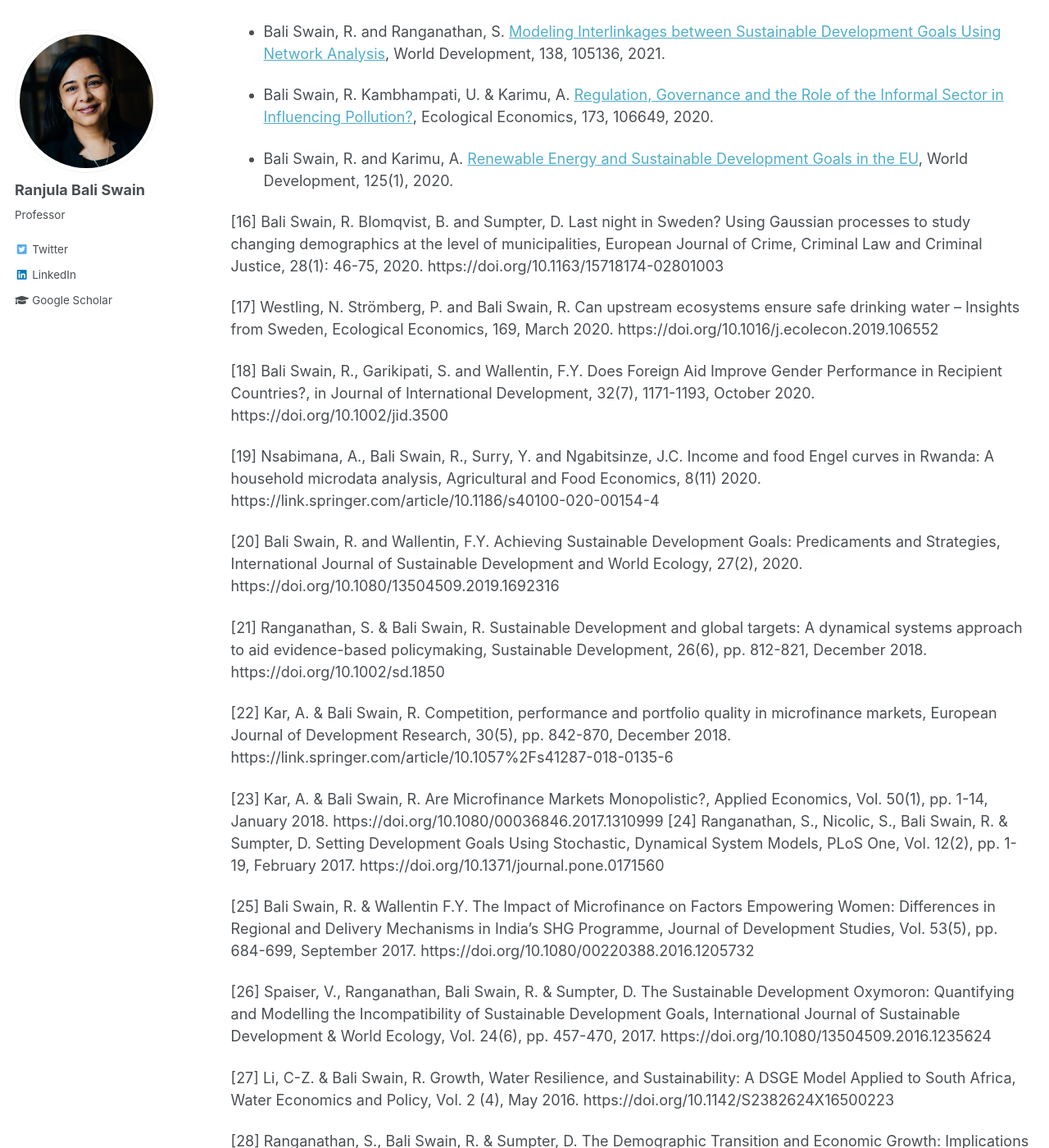
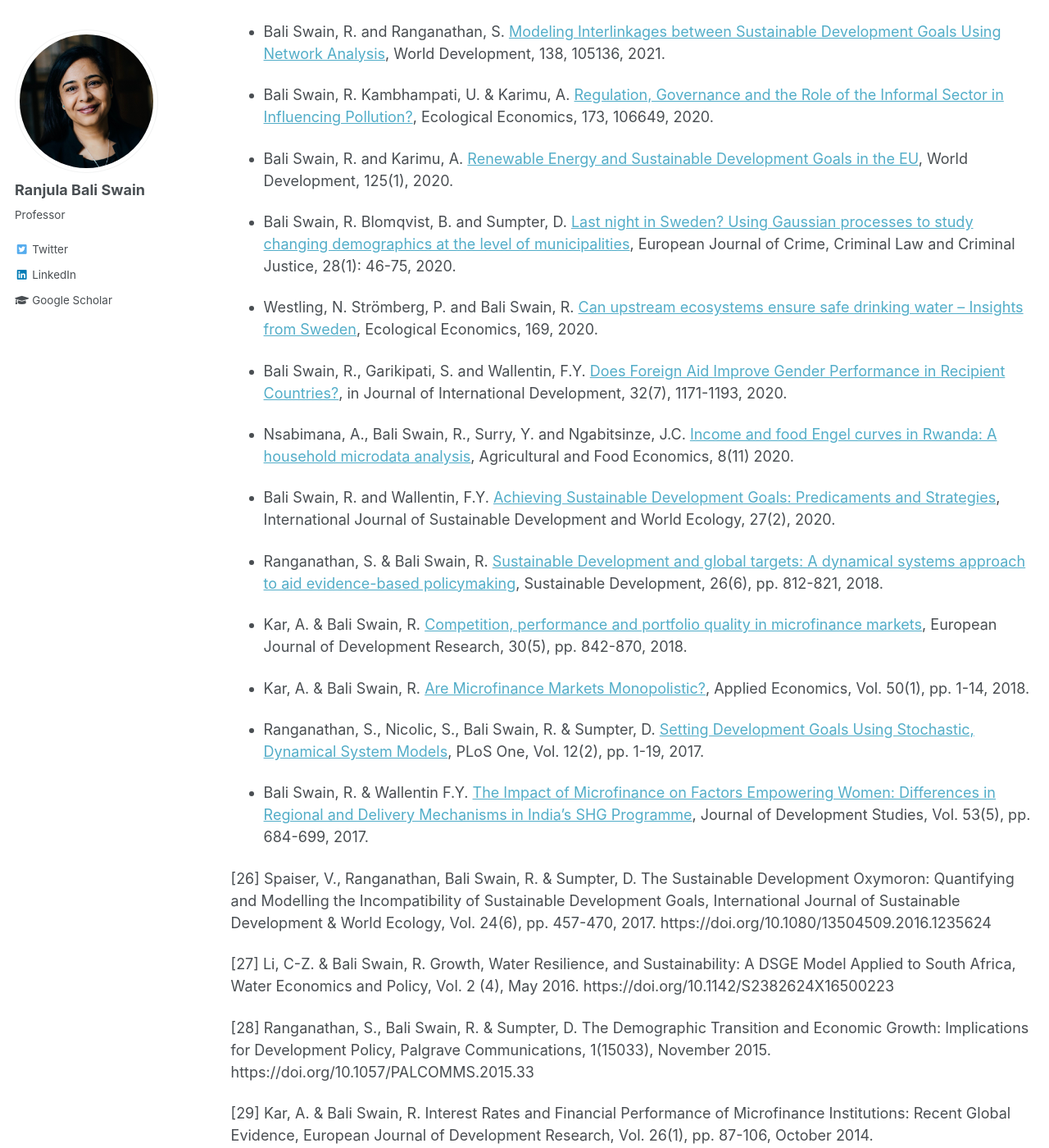
Before and after one commit to ranjbali/ranjbali.github.io, a Jekyll site: the page built from _pages/publications.md, in a window 1280 px wide and 1400 px high, scrolled down 342 px. Shown: the whole window at 82% size. Built offline with Jekyll 4.4.1, drawn with Linux system fonts in a browser that asks for light colours; some of the changed text lies outside the part shown.

Commit message:
Update publications.md

```diff
--- a/_pages/publications.md
+++ b/_pages/publications.md
@@ -19,24 +19,25 @@ Education
 
 * Bali Swain, R. and Karimu, A. [Renewable Energy and Sustainable Development Goals in the EU](https://doi.org/10.1016/j.worlddev.2019.104693 ), World Development, 125(1), 2020.
 
-[16]	Bali Swain, R. Blomqvist, B. and Sumpter, D. Last night in Sweden? Using Gaussian processes to study changing demographics at the level of municipalities, European Journal of Crime, Criminal Law and Criminal Justice, 28(1): 46-75, 2020. https://doi.org/10.1163/15718174-02801003
+* Bali Swain, R. Blomqvist, B. and Sumpter, D. [Last night in Sweden? Using Gaussian processes to study changing demographics at the level of municipalities](https://doi.org/10.1163/15718174-02801003 ), European Journal of Crime, Criminal Law and Criminal Justice, 28(1): 46-75, 2020.
 
-[17]	Westling, N. Strömberg, P. and Bali Swain, R. Can upstream ecosystems ensure safe drinking water – Insights from Sweden, Ecological Economics, 169, March 2020. https://doi.org/10.1016/j.ecolecon.2019.106552
+* Westling, N. Strömberg, P. and Bali Swain, R. [Can upstream ecosystems ensure safe drinking water – Insights from Sweden](https://doi.org/10.1016/j.ecolecon.2019.106552), Ecological Economics, 169, 2020.
 
-[18]	Bali Swain, R., Garikipati, S. and Wallentin, F.Y. Does Foreign Aid Improve Gender Performance in Recipient Countries?, in Journal of International Development, 32(7), 1171-1193, October 2020. https://doi.org/10.1002/jid.3500
+* Bali Swain, R., Garikipati, S. and Wallentin, F.Y. [Does Foreign Aid Improve Gender Performance in Recipient Countries?](https://doi.org/10.1002/jid.3500), in Journal of International Development, 32(7), 1171-1193, 2020.
 
-[19]	 Nsabimana, A., Bali Swain, R., Surry, Y. and Ngabitsinze, J.C. Income and food Engel curves in Rwanda: A household microdata analysis, Agricultural and Food Economics, 8(11) 2020. https://link.springer.com/article/10.1186/s40100-020-00154-4
+* Nsabimana, A., Bali Swain, R., Surry, Y. and Ngabitsinze, J.C. [Income and food Engel curves in Rwanda: A household microdata analysis](https://link.springer.com/article/10.1186/s40100-020-00154-4), Agricultural and Food Economics, 8(11) 2020.
 
-[20]	Bali Swain, R. and Wallentin, F.Y.  Achieving Sustainable Development Goals: Predicaments and Strategies, International Journal of Sustainable Development and World Ecology, 27(2), 2020. https://doi.org/10.1080/13504509.2019.1692316
+* Bali Swain, R. and Wallentin, F.Y.  [Achieving Sustainable Development Goals: Predicaments and Strategies](https://doi.org/10.1080/13504509.2019.1692316), International Journal of Sustainable Development and World Ecology, 27(2), 2020.
 
-[21]	Ranganathan, S. & Bali Swain, R. Sustainable Development and global targets: A dynamical systems approach to aid evidence-based policymaking, Sustainable Development, 26(6), pp. 812-821, December 2018. https://doi.org/10.1002/sd.1850
+* Ranganathan, S. & Bali Swain, R. [Sustainable Development and global targets: A dynamical systems approach to aid evidence-based policymaking](https://doi.org/10.1002/sd.1850), Sustainable Development, 26(6), pp. 812-821, 2018.
 
-[22]	  Kar, A. & Bali Swain, R. Competition, performance and portfolio quality in microfinance markets, European Journal of Development Research, 30(5), pp. 842-870, December 2018. https://link.springer.com/article/10.1057%2Fs41287-018-0135-6
+* Kar, A. & Bali Swain, R. [Competition, performance and portfolio quality in microfinance markets](https://link.springer.com/article/10.1057%2Fs41287-018-0135-6), European Journal of Development Research, 30(5), pp. 842-870, 2018.
 
-[23]	 Kar, A. & Bali Swain, R. Are Microfinance Markets Monopolistic?, Applied Economics, Vol. 50(1), pp. 1-14, January 2018. https://doi.org/10.1080/00036846.2017.1310999
-[24]	 Ranganathan, S., Nicolic, S., Bali Swain, R. & Sumpter, D. Setting Development Goals Using Stochastic, Dynamical System Models, PLoS One, Vol. 12(2), pp. 1-19, February 2017. https://doi.org/10.1371/journal.pone.0171560
+* Kar, A. & Bali Swain, R. [Are Microfinance Markets Monopolistic?](https://doi.org/10.1080/00036846.2017.1310999 ), Applied Economics, Vol. 50(1), pp. 1-14, 2018.
 
-[25]	Bali Swain, R. & Wallentin F.Y. The Impact of Microfinance on Factors Empowering Women: Differences in Regional and Delivery Mechanisms in India's SHG Programme, Journal of Development Studies, Vol. 53(5), pp. 684-699, September 2017. https://doi.org/10.1080/00220388.2016.1205732
+* Ranganathan, S., Nicolic, S., Bali Swain, R. & Sumpter, D. [Setting Development Goals Using Stochastic, Dynamical System Models](https://doi.org/10.1371/journal.pone.0171560), PLoS One, Vol. 12(2), pp. 1-19, 2017.
+
+* Bali Swain, R. & Wallentin F.Y. [The Impact of Microfinance on Factors Empowering Women: Differences in Regional and Delivery Mechanisms in India's SHG Programme](https://doi.org/10.1080/00220388.2016.1205732), Journal of Development Studies, Vol. 53(5), pp. 684-699, 2017.
 
 [26]	Spaiser, V., Ranganathan, Bali Swain, R. & Sumpter, D. The Sustainable Development Oxymoron: Quantifying and Modelling the Incompatibility of Sustainable Development Goals, International Journal of Sustainable Development & World Ecology, Vol. 24(6), pp. 457-470, 2017. https://doi.org/10.1080/13504509.2016.1235624
 
```
Also changed, not shown: other parts of _pages/publications.md (+2 -2 lines).
